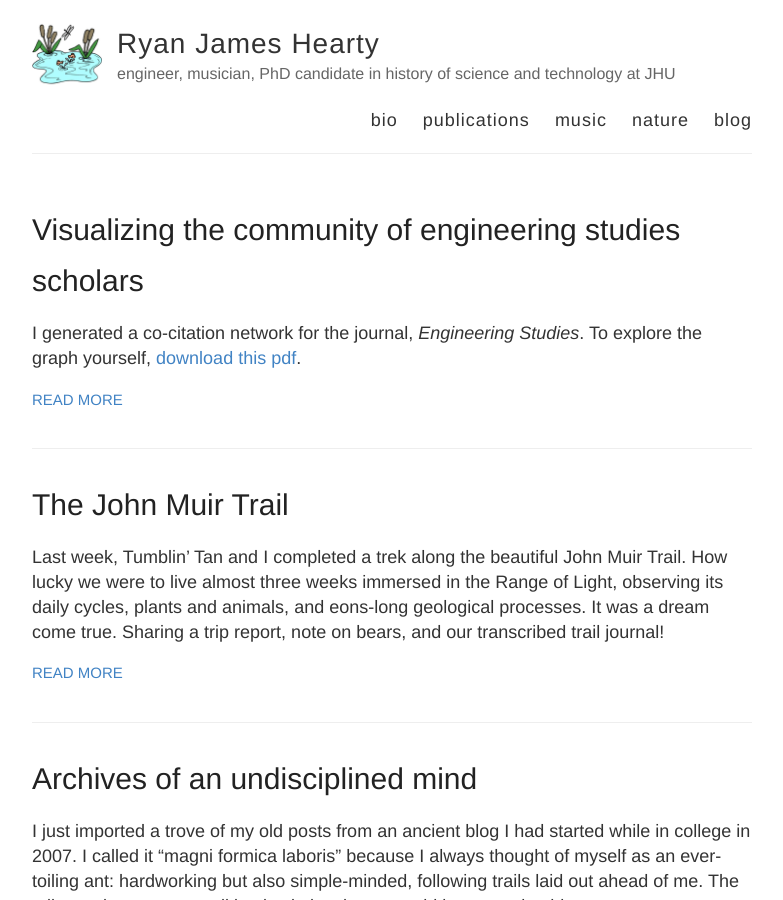
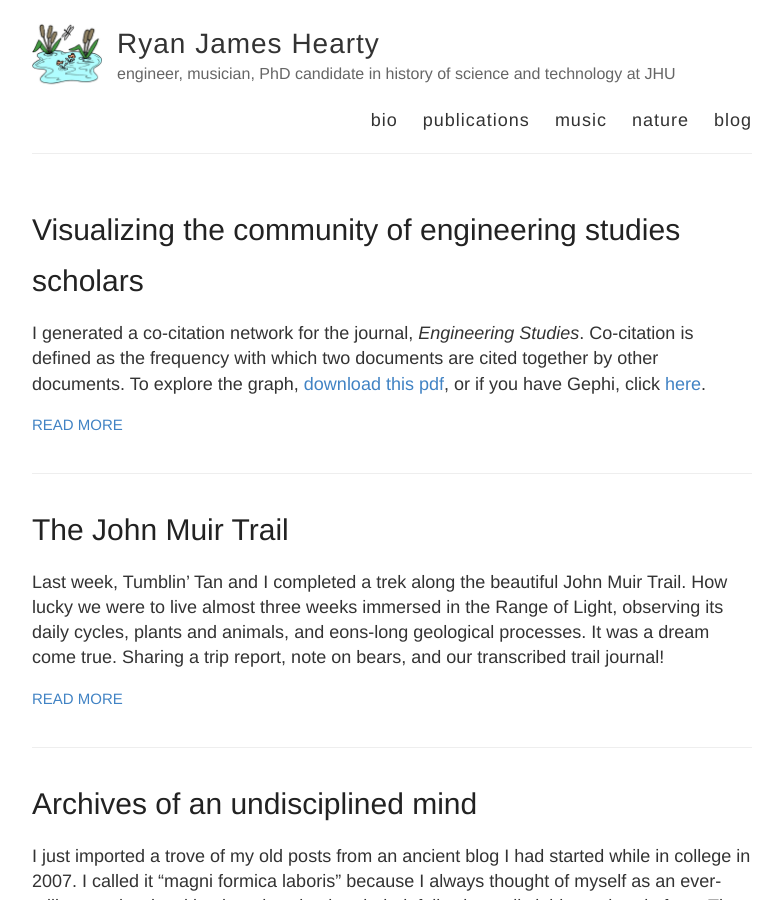
Before and after one commit to rhearty1/rhearty1.github.io, a Jekyll site: the page built from blog.html, in a window 1280 px wide and 900 px high. Shown: the whole window, without its empty margins (248-1031 px from the left). Built offline with Jekyll 4.4.1, drawn with Linux system fonts in a browser that asks for light colours.

Commit message:
Fixed a typo and added link to my gephi file.

```diff
--- a/_posts/2021-11-30-visualizing-engineering-studies.md
+++ b/_posts/2021-11-30-visualizing-engineering-studies.md
@@ -5,7 +5,7 @@ categories: [coding]
 tags: [history, engineering]
 ---
 
-I generated a co-citation network for the journal, *Engineering Studies*. To explore the graph yourself, [download this pdf](/assets/engineering-studies-co-citation.pdf).
+I generated a co-citation network for the journal, *Engineering Studies*. Co-citation is defined as the frequency with which two documents are cited together by other documents. To explore the graph, [download this pdf](/assets/engineering-studies-co-citation.pdf), or if you have Gephi, click [here](/assets/engineering-studies-co-citation.gephi).
 
 ![](/assets/engineering-studies-co-citation.svg)
 
@@ -14,7 +14,7 @@ What I did this time:
 2.	Created a co-citation network using Sci2tool and [this tutorial](http://scottbot.net/networks-demystified-7-doing-co-citation-analyses/).
 3.	In Sci2tool, I removed any edge between articles unless they’ve been cited together more than once.
 4.	In Sci2tool, I removed any remaining isolated components and the small islands, focusing instead on the “blob,” the single strongly connected component shown here.
-5.	In Gephi, I clarified the visualization using [these suggestions](https://www.youtube.com/watch?v=f6ElMvP7ubs). For instance, I color-coated based on modularity class (clusters of articles that tended to cite each other more than the others).
+5.	In Gephi, I clarified the visualization using [these suggestions](https://www.youtube.com/watch?v=f6ElMvP7ubs). For instance, I color-coated based on modularity class (clusters of articles that tended to be cited together more often than others).
 
 There were a few modularity classes. The largest, in purple, was greatly influenced by the work of Wendy Faulkner.
 
```
Also changed, not shown: 1 other file.
